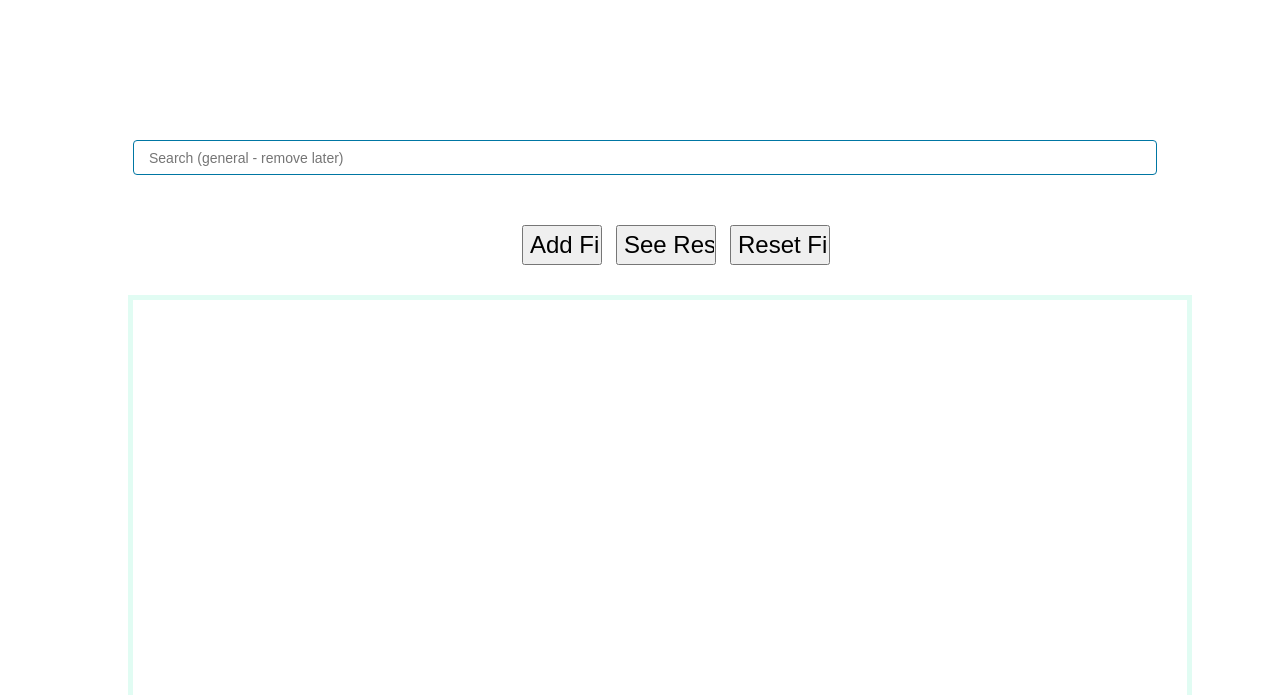
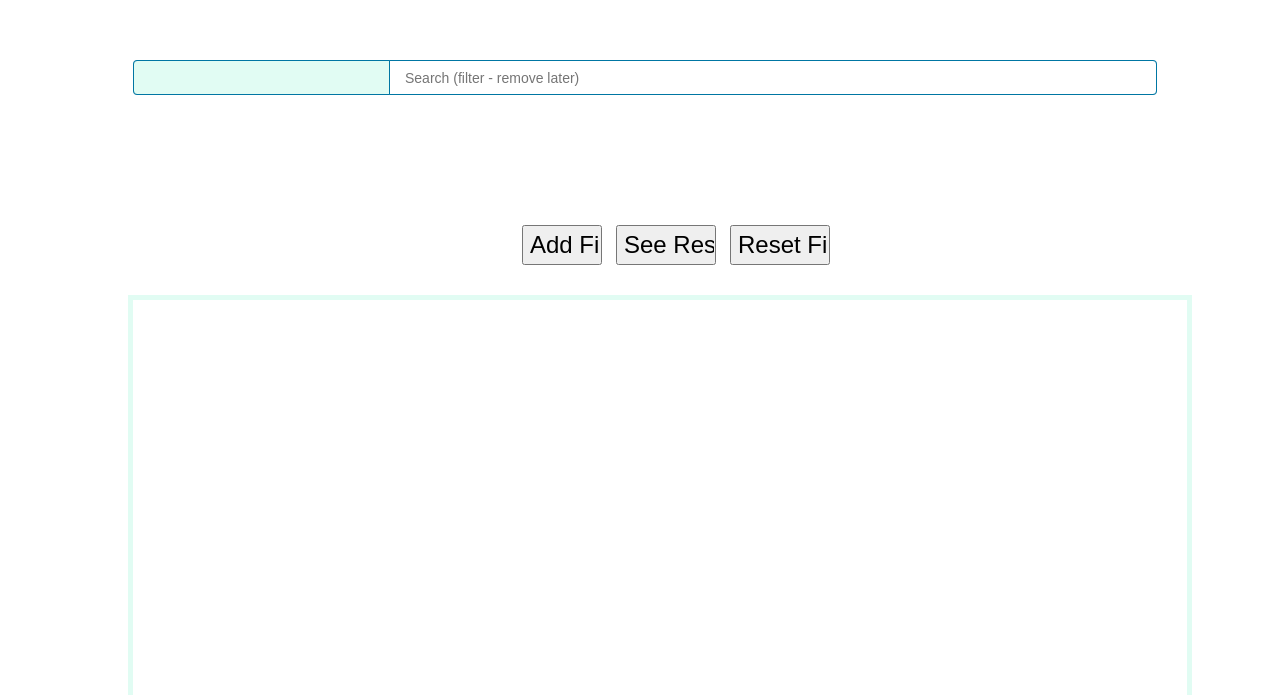
Before and after one commit to nayeon-factual/SmartSearch, a plain HTML site: page SmartSearch.html in a window 1280 px wide. Shown: the part 105-800 px from the top of the page. Drawn offline with nearby package versions, Linux system fonts and the light colour scheme.

Commit message:
filter search overlay styling complete

```diff
--- a/SmartSearch.html
+++ b/SmartSearch.html
@@ -16,11 +16,11 @@
     <body>
 
     <!-- General Input Search -->
-    <input class="inputfield" id="searchInput" placeholder="Search (general - remove later)" onkeydown="keyPress();"/>
+    <input class="searchInput" placeholder="Search (general - remove later)" onkeydown="keyPress();"/>
     <!-- Filters Input Search -->
     <div class="hiddenToggle">
-        <div class="inputfield" id="categoryLabel"></div>
-        <input type="hidden" class="inputfield" id="filterInput" placeholder="Search (filter - remove later)" onkeydown="keyPress();"/>
+        <div id="categoryLabel"></div>
+        <input type="text" class="filterInput" placeholder="Search (filter - remove later)" onkeydown="keyPress();"/>
     </div>
 
 
--- a/css/SmartSearch.css
+++ b/css/SmartSearch.css
@@ -1,9 +1,19 @@
-
-    .inputfield{
+    .hiddenToggle{
+        display:block;
         position: absolute;
         left: 10%;
         right: 10%;
-        top: 30%;
+        top: 20%;
+        width: 80%;
+        height: 35px;
+        margin: 5px;
+    }
+
+	.searchInput{
+        position: absolute;
+        left: 10%;
+        right: 10%;
+        top: 20%;
         width: 80%;
         height: 35px;
         margin: 5px;
@@ -12,31 +22,34 @@
 		font-size:14px;
 		border:1px solid #0076a3;
 		border-radius: 4px 4px;
-    }
-
-    .hiddenToggle{
-        display:none;
-    }
-
-	#searchInput{
         display:block;
 	}
 
-    #filterInput{
+    .filterInput{
         display: block;
+        position: absolute;
+        border:1px solid #0076a3;
+		border-radius: 0px 4px 4px 0px;
+		padding: 5px 15px;
+        font-family: Arial, Helvetica, sans-serif;
+		font-size:14px;
+        width: 75%;
         left: 25%;
-        width: 65%;
+        height: inherit;
     }
 
     #categoryLabel{
         display: block;
-        height: 23px;
-        left: 10%;
+        position:absolute;
+        font-family: Arial, Helvetica, sans-serif;
+		font-size:14px;
+		border:1px solid #0076a3;
+		border-radius: 4px 4px;
         background-color: #E1FCF3;
-        width:13%;
+        width:30%;
+        height: 33px;
         text-align: center;
         vertical-align: middle;
-
     }
 
     #buttons{
--- a/js/SmartSearch.js
+++ b/js/SmartSearch.js
@@ -12,7 +12,7 @@ function keyPress(){
         document.getElementById('searchButton').click();
     //on colon ":"
     }else if(event.keyCode == 186){
-        var filterName = document.getElementById("searchInput").value;
+        var filterName = $('.searchInput').val();
         $('#categoryLabel').html(filterName+' :');
         swapView();
         setSelect2(filterName);
@@ -23,10 +23,11 @@ function swapView(){
     //Show Filter View
     $('.hiddenToggle').css('display', 'block');
     //**TODO** add red/green filter color based on facetable filter
-    $('#filterInput').focus();
+    $('.filterInput').focus();
 }
 
 function setSelect2(filterName){
+    //**TODO** Replace this function with getFilterList(filterName)
     var filterList = [{text: filterName, children:[]}];
         for(i=0; i<Object.keys(taxonomy).length; i++){
             var catArray = {};
@@ -36,7 +37,7 @@ function setSelect2(filterName){
             filterList[0]["children"].push(catArray);
         }
     $(document).ready(function() {
-        $("#filterInput").select2({
+        $(".filterInput").select2({
             multiple: true,
             data: filterList,
             maximumSelectionSize: 1
@@ -47,7 +48,7 @@ function setSelect2(filterName){
 }
 
 function ClearFields() {
-     document.getElementById("searchInput").value = "";
+     document.getElementsByClassName("searchInput").value = "";
 }
 
 function reset() {
@@ -146,7 +147,7 @@ function goToFilterData() {
 }
 
 function goToKeyWordData() {
-    var searchInput = document.getElementById("searchInput").value;
+    var searchInput = document.getElementsByClassName("searchInput").value;
 
         //if search contains a filter, then separate filter and search values
         if(hasFilter(searchInput)){
```
